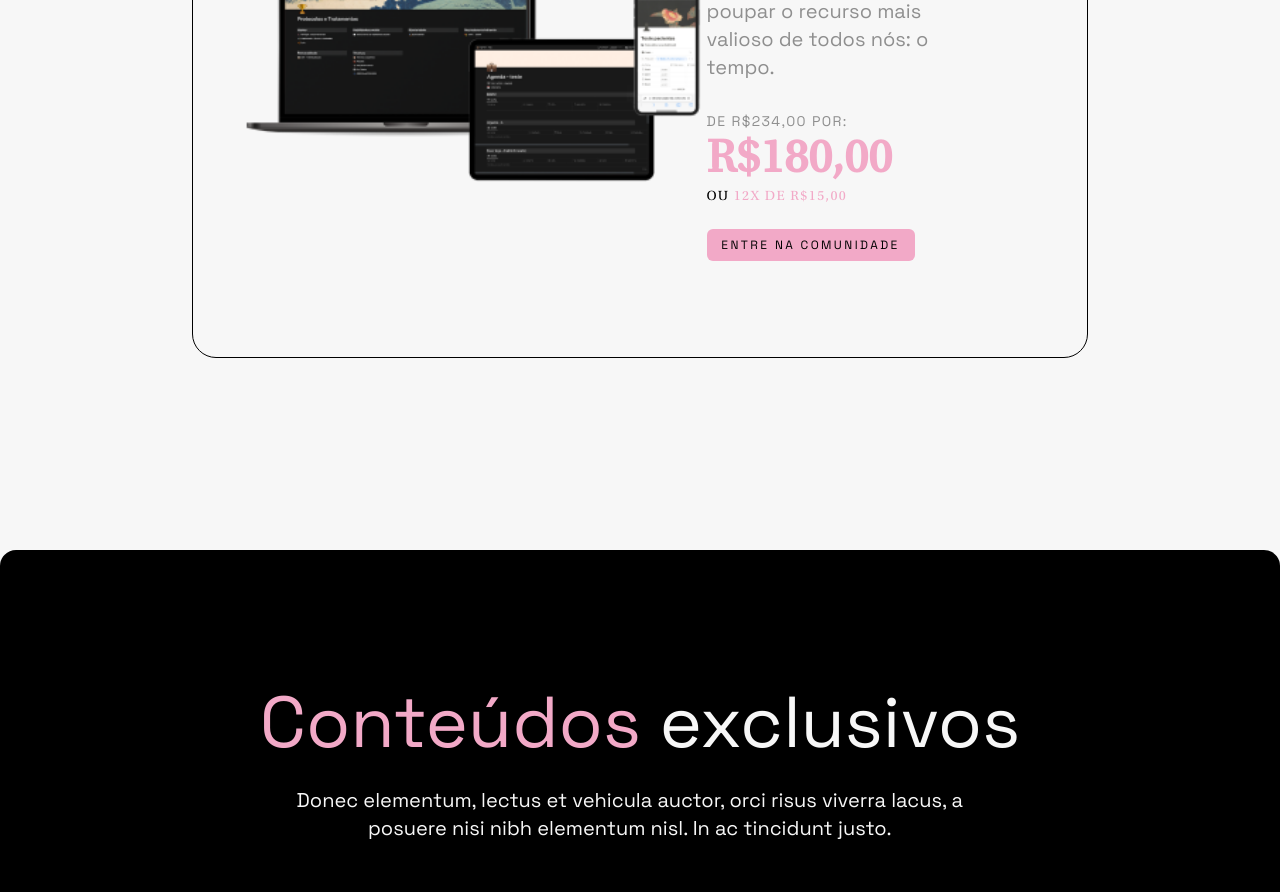
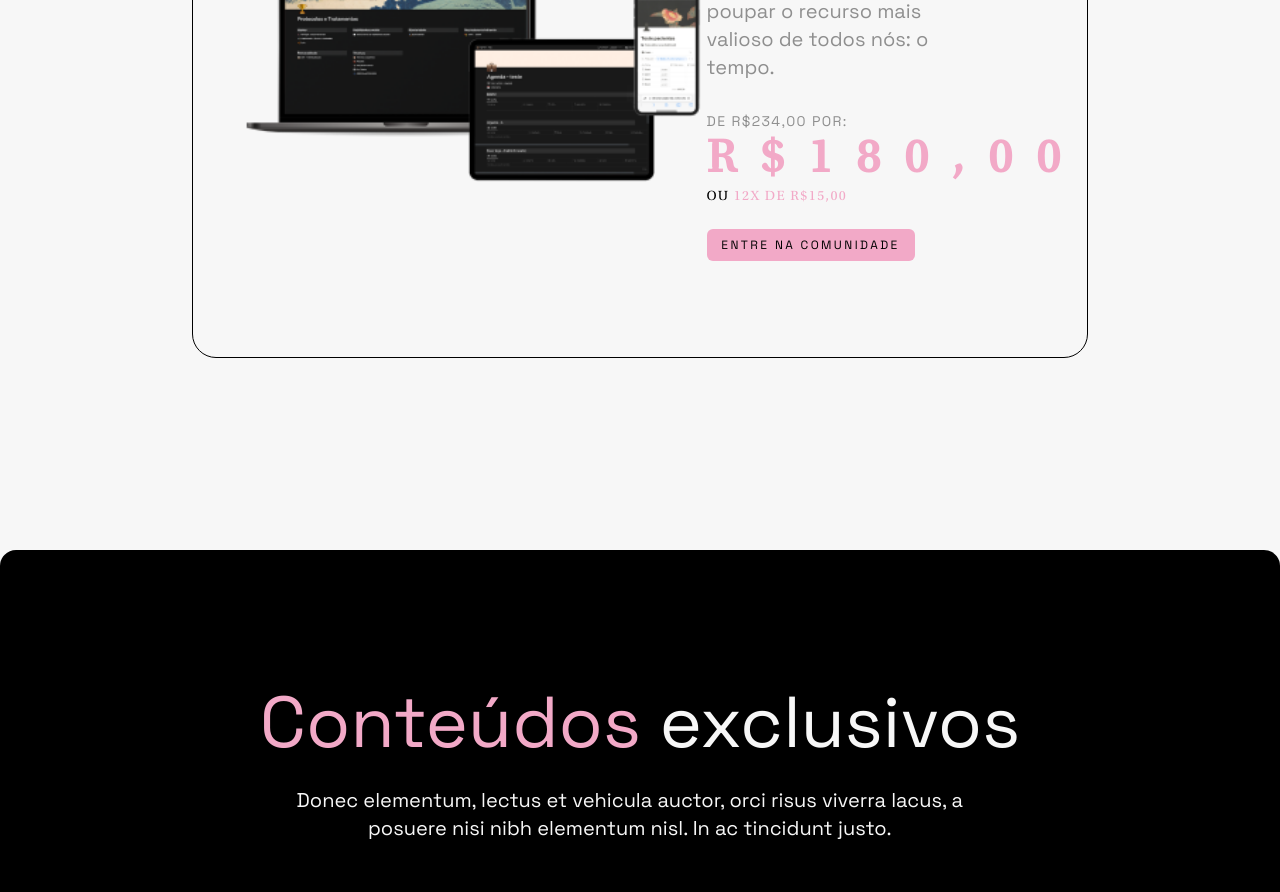
Before and after one commit to viniciussoares982/contextual-institucional-web, a Next.js app: page / in a window 1280 px wide. Shown: the part 3000-3892 px from the top of the page. Built offline with nearby package versions, Linux system fonts and the light colour scheme.

Commit message:
solving bug letter spacing

```diff
--- a/src/app/_sections/anuncio-plataforma/index.tsx
+++ b/src/app/_sections/anuncio-plataforma/index.tsx
@@ -44,7 +44,7 @@ export default function AnuncioPlataformaSection() {
                   <p className="mt-8 text-center font-space-grotesk text-sm uppercase leading-4 tracking-[.1em] text-text-gray md:text-left">
                     de R$234,00 por:
                   </p>
-                  <p className="mt-2 text-center font-utopia-std text-5xl font-bold uppercase leading-[48px] tracking-[.0.5em] text-contextual-pink md:text-left">
+                  <p className="mt-2 text-center font-utopia-std text-5xl font-bold uppercase leading-[48px] tracking-[.5em] text-contextual-pink md:text-left">
                     R$180,00
                   </p>
                   <p className="mt-1 text-center font-utopia-std text-sm uppercase leading-4 tracking-[.1em] text-black md:text-left">
```
